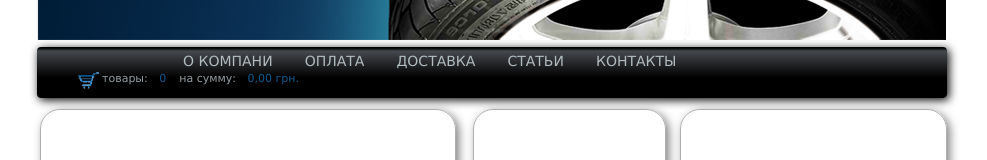
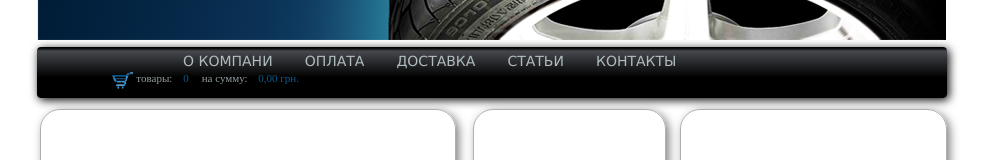
Before and after one commit to Xander1990/Oleksandr-Pavlukhin.github.io, a plain HTML site: page HW6/index.html in a window 1280 px wide. Shown: the part 260-420 px from the top of the page, without its empty margins (148-1135 px from the left). Drawn offline with nearby package versions, Linux system fonts and the light colour scheme; files that its build step writes are made by us from their sources.

Commit message:
fix hw4-6

```diff
--- a/HW6/scss/_main-menu.scss
+++ b/HW6/scss/_main-menu.scss
@@ -24,6 +24,7 @@
   }
 }
 .right-block {
+  font-family: "Arial Regular";
   overflow: hidden;
   width: 265px;
   font-size: 11px;
```
